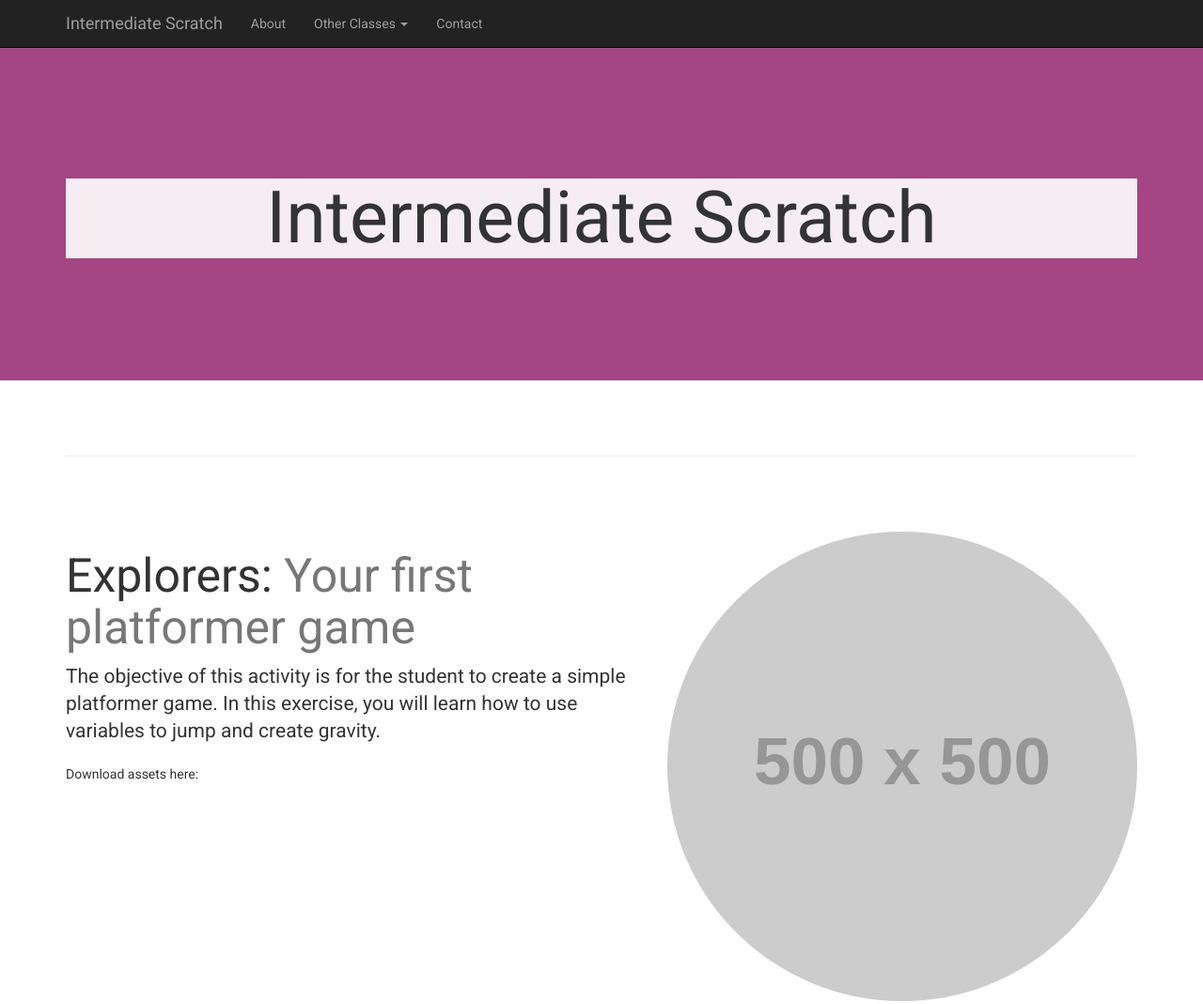
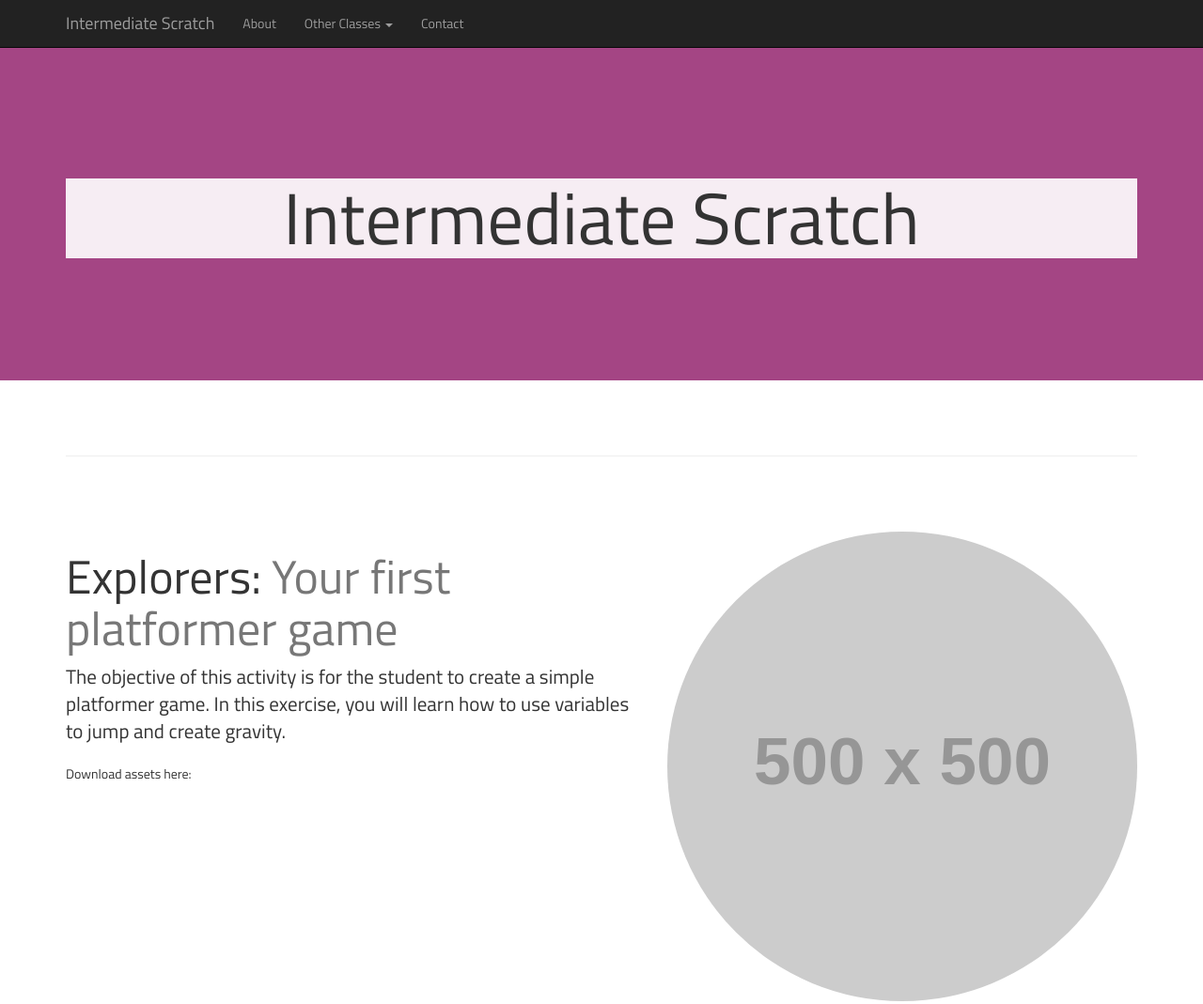
Before and after one commit to daviscodecamp/scratch2, a plain HTML site: page index.html in a window 1280 px wide. Shown: the top 1069 px of the page at 94% size. Drawn offline with Linux system fonts and the light colour scheme; placeholder pictures from the web are drawn by us.

Commit message:
font change

```diff
--- a/css/one-page-wonder.css
+++ b/css/one-page-wonder.css
@@ -21,11 +21,11 @@ body {
 }
 
 .nav {
-    font-family: 'Roboto', sans-serif;
+    font-family: 'Titillium Web', sans-serif;
 }
 
 body {
-    font-family: 'Roboto', sans-serif;
+    font-family: 'Titillium Web', sans-serif;
 }
 
 .headline {
@@ -36,14 +36,14 @@ body {
     font-size: 130px;
     background: #fff;
     background: rgba(255,255,255,0.9);
-    font-family: 'Roboto', sans-serif;
+    font-family: 'Titillium Web', sans-serif;
 }
 
 .headline h2 {
     font-size: 77px;
     background: #fff;
     background: rgba(255,255,255,0.9);
-    font-family: 'Roboto', sans-serif;
+    font-family: 'Titillium Web', sans-serif;
 }
 
 .featurette-divider {
@@ -64,7 +64,7 @@ body {
 
 .featurette-heading {
     font-size: 50px;
-    font-family: 'Roboto', sans-serif;
+    font-family: 'Titillium Web', sans-serif;
 }
 
 footer {
--- a/index.html
+++ b/index.html
@@ -18,7 +18,7 @@
     <link href="css/one-page-wonder.css" rel="stylesheet">
 
 	<!-- Custom Fonts -->
-    <link href='http://fonts.googleapis.com/css?family=Roboto' rel='stylesheet' type='text/css'>
+	<link href='http://fonts.googleapis.com/css?family=Titillium+Web' rel='stylesheet' type='text/css'>
 
     <!-- HTML5 Shim and Respond.js IE8 support of HTML5 elements and media queries -->
     <!-- WARNING: Respond.js doesn't work if you view the page via file:// -->
```
